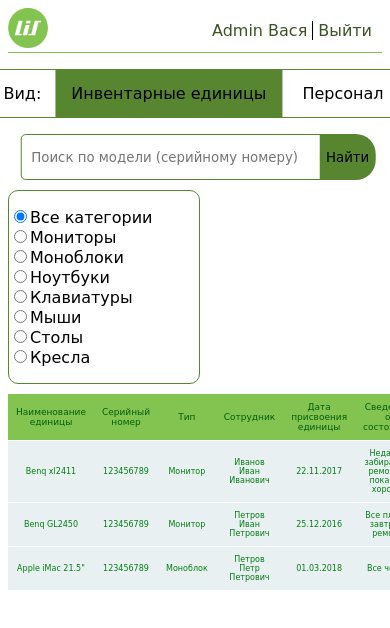
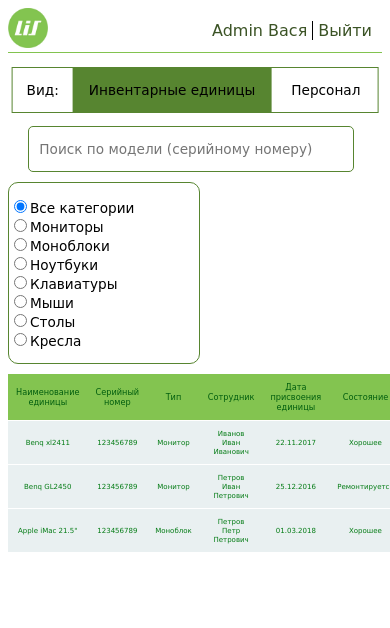
Before and after one commit to Mike1336/Angular-project, an Angular app: page /inventory in a window 390 px wide. Shown: the top 628 px of the page. Built offline with nearby package versions, Linux system fonts and the light colour scheme.

Commit message:
fix search fields and template styles

```diff
--- a/src/app/employee/employee.component.ts
+++ b/src/app/employee/employee.component.ts
@@ -6,7 +6,7 @@ import { Component, OnInit } from '@angular/core';
   styleUrls: ['./employee.component.scss']
 })
 export class EmployeeComponent implements OnInit {
-  emp: { fio: string; pos: string; img: string; cat: string; items: {}[] } = {
+  emp = {
     fio: 'Иванов Иван Иванович',
     pos: 'Junior Front-end developer',
     img: 'assets/images/proger.jpg',
--- a/src/app/employees/employees.component.html
+++ b/src/app/employees/employees.component.html
@@ -38,10 +38,9 @@
     </form>
   </section>
 
-    <form class="search employee">
+    <div class="search">
       <input type="text" placeholder="Поиск ФИО сотрудника">
-      <button type="submit">Найти</button>
-    </form>
+    </div>
 </div>
 
 <div class="employee-table">
--- a/src/app/employees/employees.component.scss
+++ b/src/app/employees/employees.component.scss
@@ -1,11 +1,11 @@
 #employee{
   display: grid;
-  grid-template-columns: 39% max-content auto;
+  grid-template-columns: 40% max-content auto;
   grid-template-rows: max-content max-content;
 }
 
-@media screen and (max-width:590px){
+@media screen and (max-width:645px){
   #employee{
-      grid-template-columns:max-content;
+      grid-template-columns: auto;
+  }
 }
-}
--- a/src/app/employees/employees.component.ts
+++ b/src/app/employees/employees.component.ts
@@ -8,7 +8,7 @@ import { Component, OnInit } from '@angular/core';
 export class EmployeesComponent implements OnInit {
   title = 'Сотрудники | Главная страница';
 
-  stuff: { fio: string; dep: string; indate: string; cat: string }[] = [
+  stuff = [
     {
       fio: 'Иванов Иван Иванович',
       dep: 'WEB Front-end',
--- a/src/app/item/item.component.html
+++ b/src/app/item/item.component.html
@@ -1,7 +1,7 @@
 <div class="item-inf">
-  <h1 id="item-name">{{item.model}}</h1>
-  <h3 id="item-number">{{item.serNumber}}</h3>
-  <h2>Закреплен(а) за <a href="" id="assigned-to">{{item.emp}}</a></h2>
+  <h1>{{item.model}} ({{item.serNumber}})</h1>
+  <h3>Состояние: {{item.status}}</h3>
+  <h2>Закреплен(а) за <a routerLink="/employee">{{item.emp}}</a></h2>
 </div>
 
 <div class="item-history">
--- a/src/app/item/item.component.ts
+++ b/src/app/item/item.component.ts
@@ -6,10 +6,11 @@ import { Component, OnInit } from '@angular/core';
   styleUrls: ['./item.component.scss']
 })
 export class ItemComponent implements OnInit {
-  item: { model: string; serNumber: number; emp: string; history: {}[] } = {
+  item = {
     model: 'Ноутбук Acer',
     serNumber: 1234567890,
     emp: 'Иванов Иван Иванович',
+    status: 'Хорошее',
     history: [
       { reason: 'Поломка дисплея', indate: '11.11.2018', outdate: '13.11.2018', serviceCenter: 'Неофициальный' },
       { reason: 'Поломка блока питания	', indate: '01.03.2019', outdate: '02.03.2019', serviceCenter: 'Неофициальный'},
--- a/src/app/items/items.component.html
+++ b/src/app/items/items.component.html
@@ -42,10 +42,9 @@
   </section>
 
 
-    <form class="search inventory">
+    <div class="search">
       <input type="text" placeholder="Поиск по модели (серийному номеру)">
-      <button type="submit">Найти</button>
-    </form>
+    </div>
 </div>
 
 <div class="items-table">
@@ -56,7 +55,7 @@
         <th>Тип</th>
         <th>Сотрудник</th>
         <th>Дата присвоения единицы</th>
-        <th>Сведения о состоянии</th>
+        <th>Состояние</th>
       </tr>
       <tr *ngFor="let item of items">
         <td><a routerLink="/item">{{item.name}}</a></td>
--- a/src/app/items/items.component.scss
+++ b/src/app/items/items.component.scss
@@ -1,11 +1,11 @@
 #inventory{
   display: grid;
-  grid-template-columns: 39% max-content auto;
+  grid-template-columns: 40% max-content auto;
   grid-template-rows: max-content max-content;
 }
 
-@media screen and (max-width:590px){
-    #inventory{
-        grid-template-columns:max-content;
+@media screen and (max-width:645px){
+  #inventory{
+      grid-template-columns: auto;
   }
 }
--- a/src/app/items/items.component.ts
+++ b/src/app/items/items.component.ts
@@ -7,22 +7,15 @@ import { Component, OnInit } from '@angular/core';
 })
 export class ItemsComponent implements OnInit {
   title = 'Инвентарные единицы | Главная страница';
-
-  items: {
-    name: string;
-    serNumber: number;
-    type: string;
-    emp: string;
-    date: string;
-    inf: string;
-  }[] = [
+  filters = {};
+  items = [
     {
       name: 'Benq xl2411',
       serNumber: 123456789,
       type: 'Монитор',
       emp: 'Иванов Иван Иванович',
       date: '22.11.2017',
-      inf: 'Недавно забирал из ремонта, пока все хорошо'
+      inf: 'Хорошее'
     },
     {
       name: 'Benq GL2450',
@@ -30,7 +23,7 @@ export class ItemsComponent implements OnInit {
       type: 'Монитор',
       emp: 'Петров Иван Петрович	',
       date: '25.12.2016',
-      inf: 'Все плохо, завтра в ремонт'
+      inf: 'Ремонтируется'
     },
     {
       name: 'Apple iMac 21.5"',
@@ -38,7 +31,7 @@ export class ItemsComponent implements OnInit {
       type: 'Моноблок',
       emp: 'Петров Петр Петрович',
       date: '01.03.2018	',
-      inf: 'Все чётко'
+      inf: 'Хорошее'
     }
   ];
   constructor() {}
--- a/src/styles.scss
+++ b/src/styles.scss
@@ -28,10 +28,9 @@ $table-text-color: #037b14;
 .search{
   position: relative;
   grid-column: 2;
-  margin-right: auto;
-
     input{
-        width: 300px;
+        width: 345px;
+        font-size: 15px;
         height: 42px;
         padding-left: 10px;
         border: 1px solid $border-color;
@@ -44,20 +43,6 @@ $table-text-color: #037b14;
         border: 2px solid $border-color;
         height: 40px;
 
-    }
-    button{
-        position: absolute;
-        right: -41px;
-        height: 46px;
-        border: none;
-        background: $border-color;
-        border-radius: 0 20px 20px 0;
-        cursor: pointer;
-    }
-    button:hover{
-        transition: .3s;
-        border-radius: 0 5px 5px 0;
-        cursor: pointer;
     }
   }
 //-----------------------------------------------------------END SEARCHFIELD--------------------------------------------------------------------
@@ -112,7 +97,7 @@ background: $tr-hover-bgcolor;
       grid-column: 2;
       list-style-type: none;
       padding: 0;
-      min-width: 350px;
+      width: max-content;
       overflow: hidden;
       background-color: #fff;
       border: 1px solid $border-color;
@@ -143,8 +128,7 @@ background: $tr-hover-bgcolor;
         }
     }
   }
-  @media screen and (max-width:590px){
-
+@media screen and (max-width:645px){
   #content-selector {
     grid-template-columns:max-content;
     width: max-content;
@@ -152,25 +136,12 @@ background: $tr-hover-bgcolor;
       grid-column: 1;
     }
   }
-  }
-  @media (min-width: 370px) and (max-width:590px){
-
-    #content-selector {
-      margin-left: 50%;
-      transform: translateX(-50%);
-
-    }
-  }
-
-
-@media screen and (max-width:590px){
   .search{
     grid-column: 1;
     grid-row: 1;
     margin-bottom: 10px;
-  margin-left: 45vw;
-  transform: translateX(-52%);
-
+    margin-left: 47vw;
+    transform: translateX(-50%);
   }
   .filters{
     grid-row: 2;
@@ -179,18 +150,16 @@ background: $tr-hover-bgcolor;
   .items-table, .employee-table{
     justify-content: flex-start;
   }
-}
-@media screen and (max-width:590px){
   .items-table{
     table{
       margin: 10px 15px 0 0;
     }
 
     th{
-      font-size: 9px
+      font-size: 2.1vw
     }
     td{
-      font-size: 8px;
+      font-size: 2vw;
     }
   }
   .employee-table{
@@ -199,16 +168,40 @@ background: $tr-hover-bgcolor;
     }
 
     th{
-      font-size: 13px
+      font-size: 3vw;
     }
     td{
-      font-size: 12px;
+      font-size: 2.9vw;
     }
   }
 }
-@media  (min-width:556px){
+@media (min-width: 300px) and (max-width:645px){
+
+  #content-selector{
+    margin-left: 50%;
+    transform: translateX(-50%);
+  }
+}
+@media (min-width:646px){
   .filters{
       margin-left: 18px;
     }
+}
 
+@media screen and (max-width:400px){
+  .search{
+    input{
+          width: 80vw;
     }
+  }
+
+  #content-selector, .search input, .filters{
+    font-size:3.5vw;
+  }
+
+  .items-table{
+    td{
+      font-size: 1.8vw;
+    }
+  }
+}
```
Lines whose indentation alone changed are shown as unchanged.
